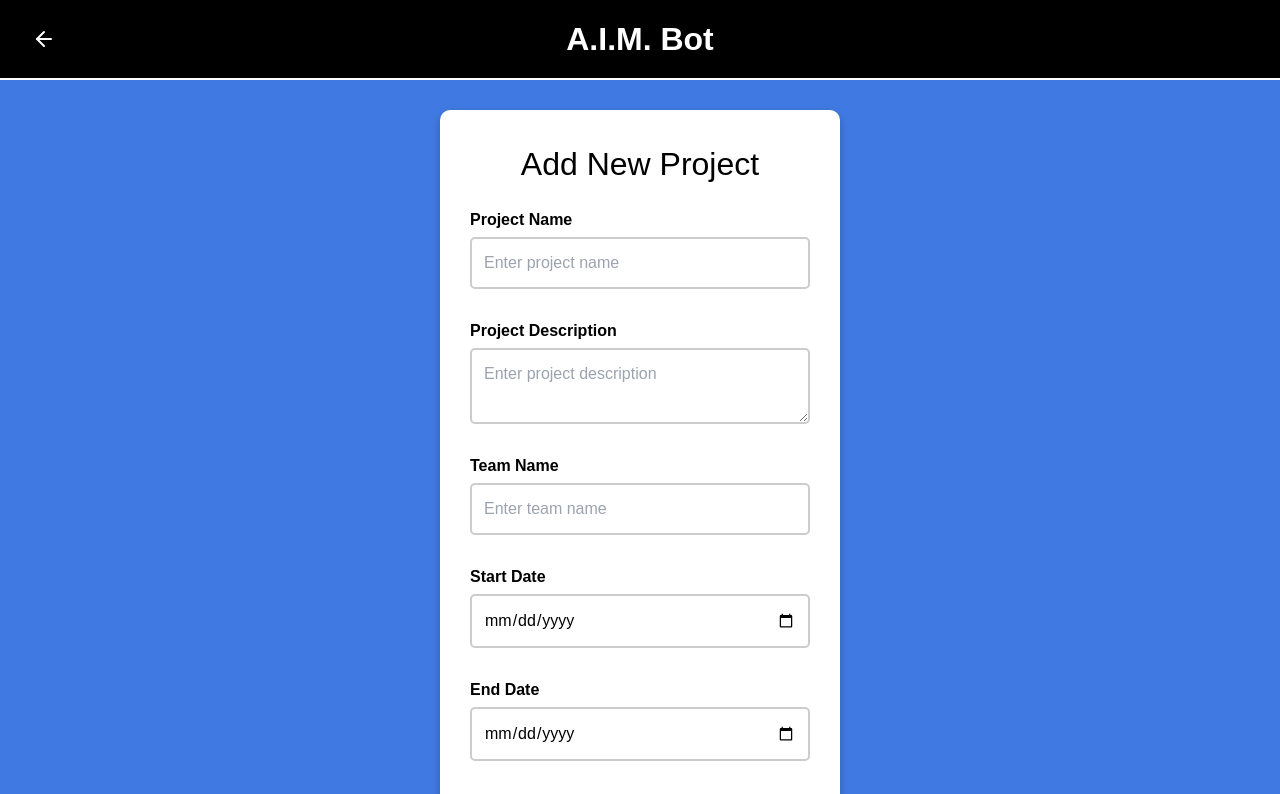
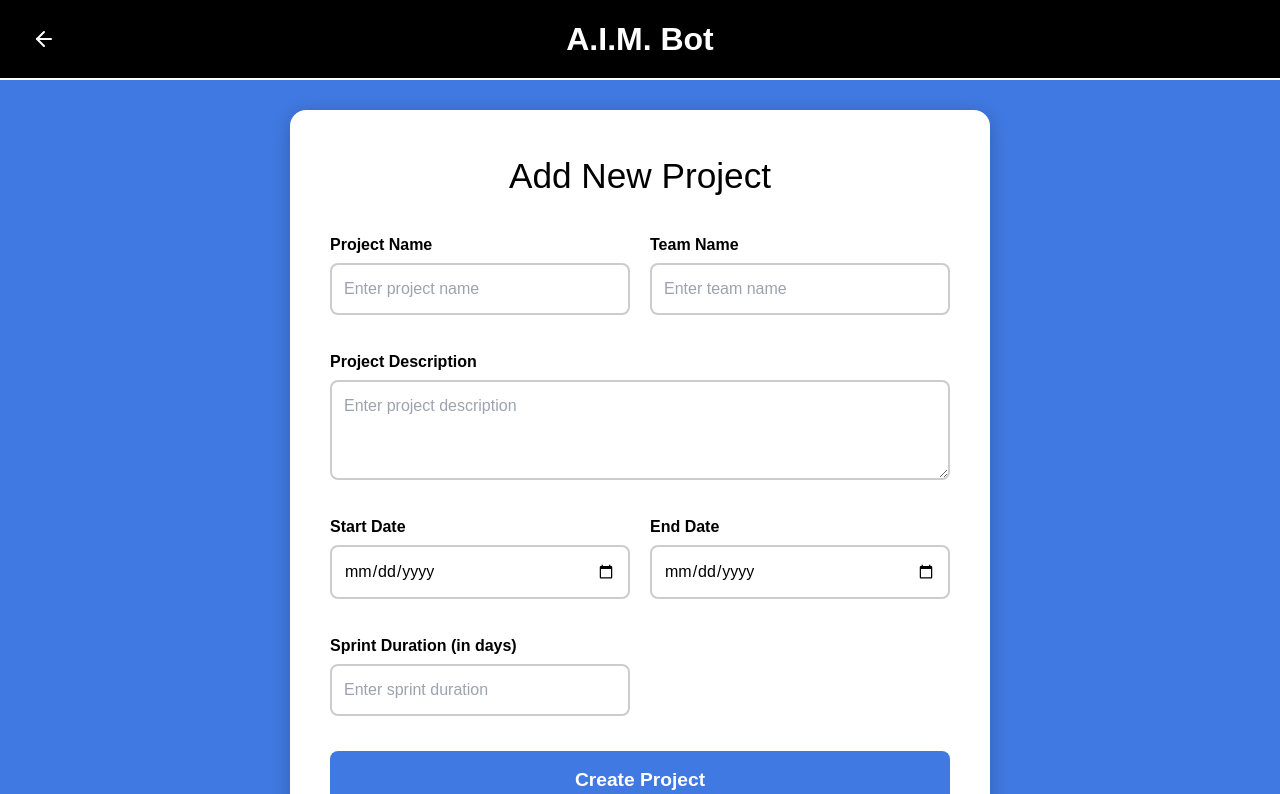
Before and after one commit to samuel-stjean/Aim, a Next.js app in the folder nextJSfrontEnd/: page /add-project in a window 1280 px wide. Shown: the top 794 px of the page. Built offline with nearby package versions, Linux system fonts and the light colour scheme; a web font is replaced by a local one.

Commit message:
Dashboard search
Added a search feature for the dashboard and revamped the add project page for better usability

```diff
--- a/nextJSfrontEnd/pages/add-project.js
+++ b/nextJSfrontEnd/pages/add-project.js
@@ -15,9 +15,7 @@ export default function AddProject() {
 
   const handleSubmit = async (e) => {
     e.preventDefault();
-
     const user = JSON.parse(sessionStorage.getItem('user'));
-
     if (!user) {
       alert('You must be logged in to create a project.');
       return;
@@ -25,12 +23,12 @@ export default function AddProject() {
 
     try {
       await axios.post('http://127.0.0.1:8000/projects', {
-        id: Date.now(), // Or remove if backend auto-generates it
+        id: Date.now(), // Replace if backend handles ID
         project_name: projectName,
         project_description: projectDescription,
         project_manager_id: user.id,
       });
-      router.push('/dashboard'); // Redirect after adding project
+      router.push('/dashboard');
     } catch (error) {
       console.error('Failed to add project:', error);
       alert('Error creating project.');
@@ -43,6 +41,7 @@ export default function AddProject() {
       <div className="form-box">
         <h1 className="add-project-title">Add New Project</h1>
         <form onSubmit={handleSubmit} className="add-project-form">
+          <div className="form-grid">
             <div className="input-group">
               <label>Project Name</label>
               <input
@@ -53,15 +52,7 @@ export default function AddProject() {
                 required
               />
             </div>
-          <div className="input-group">
-            <label>Project Description</label>
-            <textarea
-              placeholder="Enter project description"
-              value={projectDescription}
-              onChange={(e) => setProjectDescription(e.target.value)}
-              required
-            />
-          </div>
+
             <div className="input-group">
               <label>Team Name</label>
               <input
@@ -71,6 +62,17 @@ export default function AddProject() {
                 onChange={(e) => setTeam(e.target.value)}
               />
             </div>
+
+            <div className="input-group full-width">
+              <label>Project Description</label>
+              <textarea
+                placeholder="Enter project description"
+                value={projectDescription}
+                onChange={(e) => setProjectDescription(e.target.value)}
+                required
+              />
+            </div>
+
             <div className="input-group">
               <label>Start Date</label>
               <input
@@ -79,6 +81,7 @@ export default function AddProject() {
                 onChange={(e) => setStartDate(e.target.value)}
               />
             </div>
+
             <div className="input-group">
               <label>End Date</label>
               <input
@@ -87,6 +90,7 @@ export default function AddProject() {
                 onChange={(e) => setEndDate(e.target.value)}
               />
             </div>
+
             <div className="input-group">
               <label>Sprint Duration (in days)</label>
               <input
@@ -96,75 +100,105 @@ export default function AddProject() {
                 onChange={(e) => setSprintDuration(e.target.value)}
               />
             </div>
-          <button type="submit" className="submit-button">Create Project</button>
+          </div>
+
+          <button type="submit" className="submit-button">
+            Create Project
+          </button>
         </form>
       </div>
+
       <style jsx>{`
         .add-project-container {
           display: flex;
           flex-direction: column;
           align-items: center;
-          justify-content: center;
           min-height: 100vh;
           background-color: #4079e1;
           padding: 20px;
         }
+
         .form-box {
           background: white;
-          padding: 30px;
-          border-radius: 10px;
-          box-shadow: 0px 4px 10px rgba(0, 0, 0, 0.2);
-          text-align: center;
-          max-width: 400px;
+          padding: 40px;
+          border-radius: 16px;
+          box-shadow: 0px 4px 20px rgba(0, 0, 0, 0.2);
+          text-align: left;
+          max-width: 700px;
           width: 100%;
         }
+
         .add-project-title {
-          font-size: 2rem;
+          font-size: 2.2rem;
           color: black;
-          margin-bottom: 20px;
+          margin-bottom: 30px;
+          text-align: center;
         }
+
         .add-project-form {
           display: flex;
           flex-direction: column;
-          gap: 15px;
+          gap: 20px;
         }
+
+        .form-grid {
+          display: grid;
+          grid-template-columns: repeat(auto-fit, minmax(250px, 1fr));
+          gap: 20px;
+        }
+
+        .full-width {
+          grid-column: span 2;
+        }
+
         .input-group {
           display: flex;
           flex-direction: column;
-          text-align: left;
         }
+
         .input-group label {
           font-size: 1rem;
           font-weight: bold;
           color: black;
-          margin-bottom: 5px;
+          margin-bottom: 6px;
         }
-        input, textarea {
+
+        input,
+        textarea {
           padding: 12px;
           font-size: 1rem;
           border: 2px solid #ccc;
-          border-radius: 5px;
+          border-radius: 8px;
           outline: none;
           transition: border 0.3s ease-in-out;
           color: black;
         }
-        input:focus, textarea:focus {
+
+        input:focus,
+        textarea:focus {
           border-color: #305cb5;
         }
+
+        textarea {
+          resize: vertical;
+          min-height: 100px;
+        }
+
         .submit-button {
           width: 100%;
           padding: 15px;
           font-size: 1.2rem;
           font-weight: bold;
           border: none;
-          border-radius: 5px;
+          border-radius: 8px;
           background: #4079e1;
           color: white;
           cursor: pointer;
           transition: 0.3s ease-in-out;
         }
+
         .submit-button:hover {
-          background: #264a8a;
+          background: #305cb5;
         }
       `}</style>
     </div>
--- a/nextJSfrontEnd/pages/dashboard.js
+++ b/nextJSfrontEnd/pages/dashboard.js
@@ -8,6 +8,7 @@ export default function Dashboard() {
   const [projects, setProjects] = useState([]);
   const [user, setUser] = useState(null);
   const router = useRouter();
+  const [searchQuery, setSearchQuery] = useState('');
 
   useEffect(() => {
     const storedUser = sessionStorage.getItem('user');
@@ -49,6 +50,10 @@ export default function Dashboard() {
     router.push('/teams');
   };
 
+  const filteredProjects = projects.filter(project =>
+    project.project_name.toLowerCase().includes(searchQuery.toLowerCase())
+  );
+
   return (
     <div className="dashboard-page">
       <Header />
@@ -56,10 +61,37 @@ export default function Dashboard() {
         <div className="dashboard-content">
           <h1 className="black-bold-title">Project Dashboard</h1>
 
+          <div className="dashboard-toolbar">
+            <button className="manage-teams-button" onClick={handleManageTeams}>
+              Manage Teams
+          </button>
+
+          <input
+            type="text"
+            placeholder="Search projects..."
+            value={searchQuery}
+            onChange={(e) => setSearchQuery(e.target.value)}
+            className="search-bar"
+          />
+
+          <button className="add-project-button" onClick={handleAddProject}>
+            + Add Project
+          </button>
+        </div>
           <div className="projects-scroll-container">
+          {projects.length === 0 ? (
+            <div className="empty-state-message">
+              <p className="black-title">
+                You don’t have any projects yet. Click Add Project to start one!
+              </p>
+            </div>
+          ) : filteredProjects.length === 0 ? (
+            <div className="empty-state-message">
+              <p className="black-title">No projects match your search.</p>
+            </div>
+          ) : (
             <div className="projects-grid">
-              {projects.length > 0 ? (
-                projects.map((project) => (
+              {filteredProjects.map((project) => (
                 <div
                   key={project.id}
                   className="project-card"
@@ -68,21 +100,13 @@ export default function Dashboard() {
                   <h2 className="project-title">{project.project_name}</h2>
                   <p className="project-description">{project.project_description}</p>
                 </div>
-                ))
-              ) : (
-                <p className = "black-title">You don’t have any projects yet. Click + to add one!</p>
+              ))}
+            </div>
           )}
           </div>
-          </div>
 
-          <div className="dashboard-actions">
-            <button className="manage-teams-button" onClick={handleManageTeams}>
-              Manage Teams
-            </button>
-            <button className="add-project-button" onClick={handleAddProject}>
-              +
-            </button>
-          </div>
+
+
         </div>
       </div>
     </div>
--- a/nextJSfrontEnd/styles/globals.css
+++ b/nextJSfrontEnd/styles/globals.css
@@ -626,6 +626,7 @@ html, body {
 .dashboard-content {
   background: white;
   padding: 40px 30px;
+  padding-bottom: 20px;
   border-radius: 16px;
   box-shadow: 0px 4px 20px rgba(0, 0, 0, 0.3);
   position: relative;
@@ -650,17 +651,17 @@ html, body {
 }
 
 .project-card {
+  height: 180px;
+  display: flex;
+  flex-direction: column;
+  justify-content: flex-start; /* top-align */
+  padding: 16px;
   background-color: #4079e1;
   color: white;
-  padding: 20px;
-  border-radius: 12px;
+  border-radius: 10px;
+  transition: all 0.2s ease-in-out;
   cursor: pointer;
-  transition: background-color 0.2s ease-in-out;
-  word-wrap: break-word;
-  overflow-wrap: break-word;
-  max-width: 100%;
-  position: relative;
-  z-index: 1;
+  overflow: hidden;
 }
 
 .project-card:hover {
@@ -668,46 +669,25 @@ html, body {
 }
 
 .project-title {
-  font-size: 1.5rem;
-  margin-bottom: 10px;
+  font-size: 1.2rem;
+  font-weight: bold;
+  margin: 0 0 8px 0;
+  line-height: 1.2;
 }
 
 .project-description {
-  font-size: 1rem;
+  font-size: 0.9rem;
   line-height: 1.4;
+  margin: 0;
+  color: white;
+  overflow: hidden;
+  text-overflow: ellipsis;
+  display: -webkit-box;
+  -webkit-line-clamp: 3;
+  -webkit-box-orient: vertical;
 }
 
-.dashboard-actions {
-  display: flex;
-  justify-content: space-between;
-  margin-top: 30px;
-}
 
-.manage-teams-button,
-.add-project-button {
-  padding: 10px 20px;
-  font-size: 1.1rem;
-  border: none;
-  border-radius: 8px;
-  background: #4079e1;
-  color: white;
-  cursor: pointer;
-  transition: background 0.3s ease;
-}
-
-.add-project-button {
-  font-size: 2rem;
-  width: 50px;
-  height: 50px;
-  display: flex;
-  align-items: center;
-  justify-content: center;
-}
-
-.manage-teams-button:hover,
-.add-project-button:hover {
-  background: #264a8a;
-}
 
 .user-display {
   position: absolute;
@@ -754,3 +734,59 @@ html, body {
 .dropdown-menu button:hover {
   background-color: #f0f0f0;
 }
+
+.empty-state-message {
+  width: 100%;
+  display: flex;
+  justify-content: center;
+  margin-top: 40px;
+}
+
+.dashboard-toolbar {
+  display: flex;
+  justify-content: space-between; /* 👈 this spreads them out */
+  align-items: center;
+  flex-wrap: wrap;
+  gap: 20px;
+  margin: 20px auto 30px auto;
+  max-width: 1000px;
+  width: 100%;
+  padding: 0 20px;
+}
+
+
+.search-bar {
+  flex: 1;
+  min-width: 200px;
+  max-width: 400px;
+  padding: 12px 16px;
+  border-radius: 10px;
+  font-size: 1rem;
+  border: 2px solid #ccc;
+  outline: none;
+  background-color: white;
+  color: black;
+}
+
+
+.search-bar::placeholder {
+  color: #888;
+}
+
+.manage-teams-button,
+.add-project-button {
+  padding: 12px 20px;
+  font-size: 1rem;
+  font-weight: bold;
+  border: none;
+  border-radius: 10px;
+  background-color: #4079e1;
+  color: white;
+  cursor: pointer;
+  transition: background-color 0.3s ease-in-out;
+}
+
+.manage-teams-button:hover,
+.add-project-button:hover {
+  background-color: #305cb5;
+}
```
Lines whose indentation alone changed are shown as unchanged.
